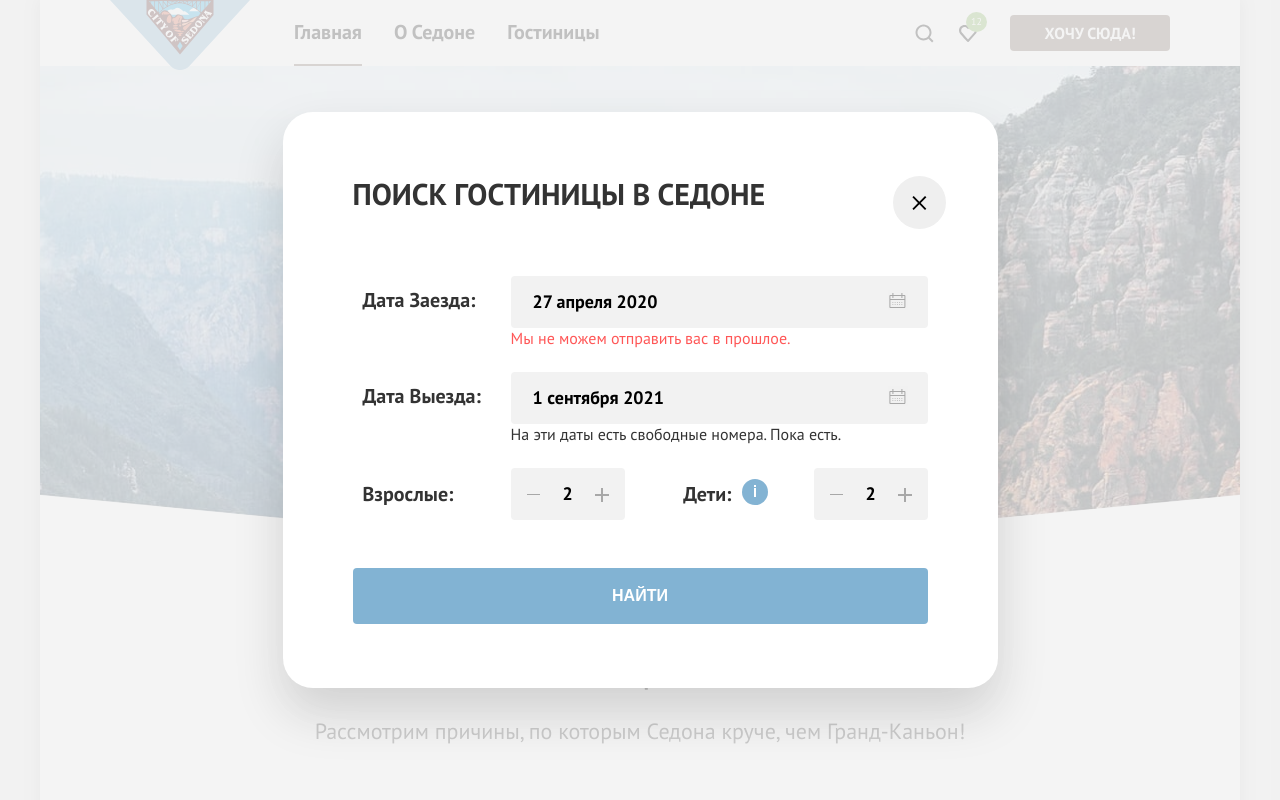
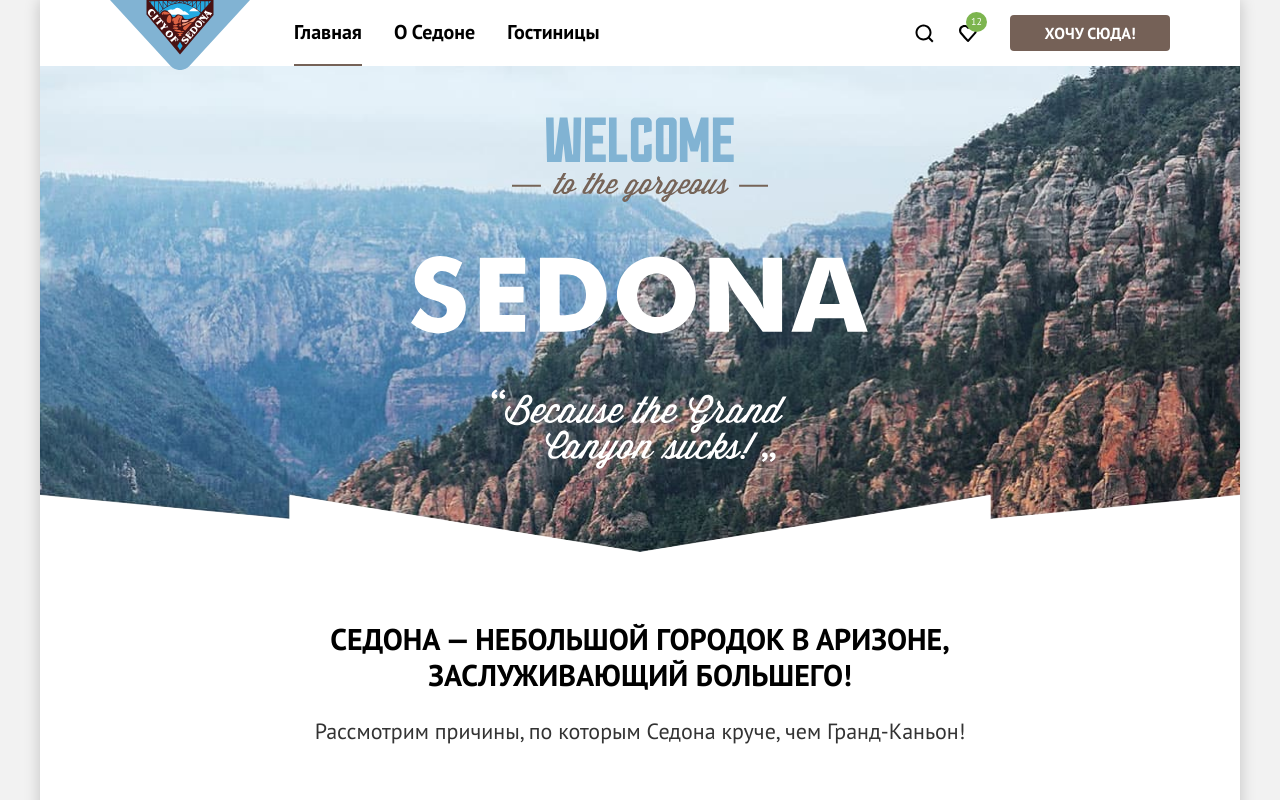
Before and after one commit to htmlacademy-htmlcss/170338-sedona-38, a website: page index.html in a window 1280 px wide. Shown: the top 800 px of the page. Drawn offline with Linux system fonts and the light colour scheme.

```diff
--- a/index.html
+++ b/index.html
@@ -242,7 +242,7 @@
           </a>
         </div>
       </footer>
-      <div class="modal-container modal-container-show">
+      <div class="modal-container">
         <div class="modal modal-auth">
           <h2 class="modal-title">Поиск гостиницы в Седоне</h2>
           <button class="modal-close-button" type="button">
```
